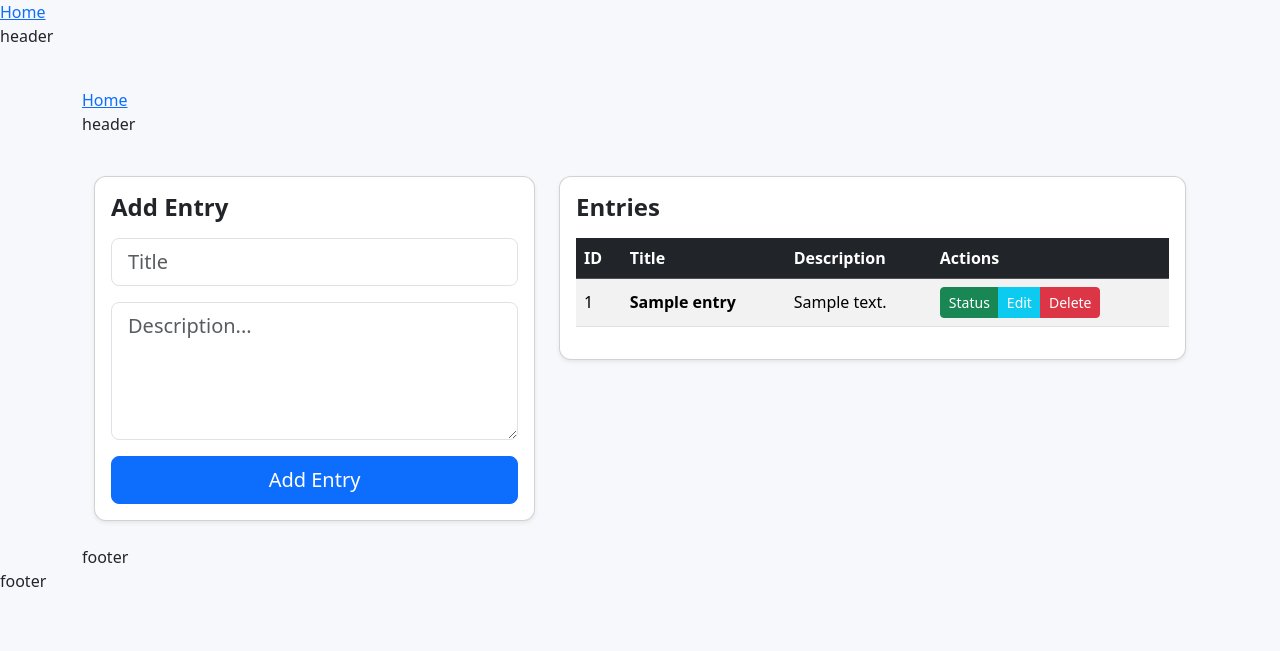
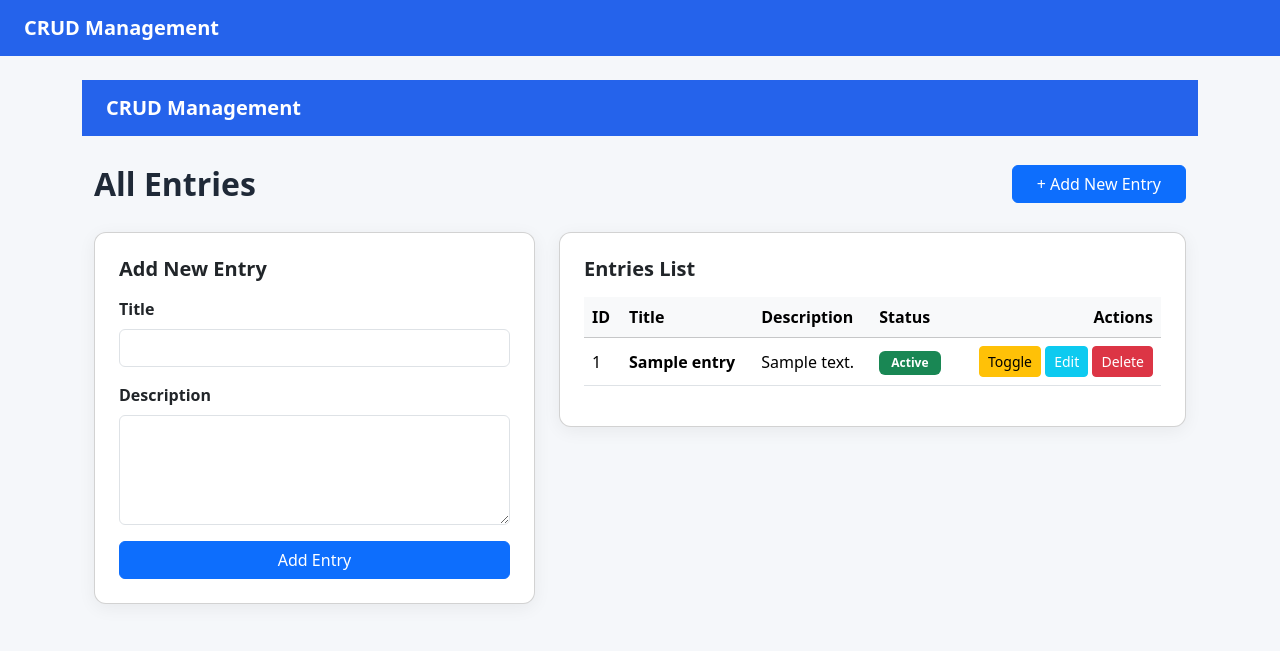
Before and after one commit to kalashrajput/devops-ci-cd-crud-app, a Flask app: page / in a window 1280 px wide. Shown: the top 651 px of the page. Run offline with Flask 2, Linux system fonts and the light colour scheme; tables that the repository leaves empty hold one stand-in row (values such as "Sample post").

Commit message:
Updated UI layout: new base and content templates

```diff
--- a/app/templates/base.html
+++ b/app/templates/base.html
@@ -1,37 +1,47 @@
 <!DOCTYPE html>
 <html lang="en">
-
 <head>
     <meta charset="UTF-8">
-    <title>Flask CRUD App</title>
+    <title>CRUD Dashboard</title>
 
-    <!-- Bootstrap 5 - Latest -->
-    <link href="https://cdn.jsdelivr.net/npm/bootstrap@5.3.2/dist/css/bootstrap.min.css" rel="stylesheet">
+    <!-- Bootstrap v5 -->
+    <link href="https://cdn.jsdelivr.net/npm/bootstrap@5.3.1/dist/css/bootstrap.min.css" rel="stylesheet">
 
     <style>
         body {
-            background: #f7f8fc;
+            background: #f5f7fa;
         }
-        .card {
+        .navbar {
+            background: #2563eb !important;
+        }
+        .page-title {
+            font-size: 32px;
+            font-weight: 700;
+            color: #1f2937;
+        }
+        .card-custom {
             border-radius: 12px;
-            overflow: hidden;
+            box-shadow: 0 4px 18px rgba(0,0,0,0.06);
         }
-        .container {
-            margin-top: 40px;
+        .badge-status {
+            padding: 6px 12px;
+            font-size: 12px;
         }
     </style>
 </head>
 
 <body>
 
-    {% include "header.html" %}
+<nav class="navbar navbar-dark px-4">
+    <a class="navbar-brand fw-bold" href="/"> CRUD Management </a>
+</nav>
 
-    <div class="container">
-        {% block content %}{% endblock %}
-    </div>
+<div class="container py-4">
+    {% block content %}{% endblock %}
+</div>
 
-    {% include "footer.html" %}
+<!-- Bootstrap JS -->
+<script src="https://cdn.jsdelivr.net/npm/bootstrap@5.3.1/dist/js/bootstrap.bundle.min.js"></script>
 
-    <script src="https://cdn.jsdelivr.net/npm/bootstrap@5.3.2/dist/js/bootstrap.bundle.min.js"></script>
 </body>
 </html>
--- a/app/templates/content.html
+++ b/app/templates/content.html
@@ -1,46 +1,47 @@
 {% extends "base.html" %}
-
 {% block content %}
 
-<div class="row">
+<div class="d-flex justify-content-between align-items-center mb-4">
+    <div class="page-title">All Entries</div>
+    <a href="#" class="btn btn-primary px-4">+ Add New Entry</a>
+</div>
 
-    <!-- LEFT FORM -->
-    <div class="col-md-5 mb-4">
-        <div class="card shadow-sm">
-            <div class="card-body">
-                <h4 class="fw-bold mb-3">Add Entry</h4>
+<div class="row g-4">
+
+    <!-- LEFT: ADD FORM -->
+    <div class="col-md-5">
+        <div class="card card-custom p-4">
+            <h5 class="mb-3 fw-bold">Add New Entry</h5>
 
             <form action="/add" method="post">
                 <div class="mb-3">
-                        <input class="form-control form-control-lg"
-                               type="text" name="title" placeholder="Title" required>
+                    <label class="form-label fw-semibold">Title</label>
+                    <input class="form-control" type="text" name="title" required>
                 </div>
 
                 <div class="mb-3">
-                        <textarea class="form-control form-control-lg" name="description"
-                                  rows="4" placeholder="Description..." required></textarea>
+                    <label class="form-label fw-semibold">Description</label>
+                    <textarea class="form-control" name="description" rows="4" required></textarea>
                 </div>
 
-                    <button class="btn btn-primary w-100 btn-lg">Add Entry</button>
+                <button class="btn btn-primary w-100">Add Entry</button>
             </form>
-
-            </div>
         </div>
     </div>
 
-    <!-- RIGHT TABLE -->
+    <!-- RIGHT: TABLE -->
     <div class="col-md-7">
-        <div class="card shadow-sm">
-            <div class="card-body">
-                <h4 class="fw-bold mb-3">Entries</h4>
+        <div class="card card-custom p-4">
+            <h5 class="mb-3 fw-bold">Entries List</h5>
 
-                <table class="table table-striped table-hover align-middle">
-                    <thead class="table-dark">
+            <table class="table table-hover align-middle">
+                <thead class="table-light">
                     <tr>
                         <th>ID</th>
                         <th>Title</th>
                         <th>Description</th>
-                            <th>Actions</th>
+                        <th>Status</th>
+                        <th class="text-end">Actions</th>
                     </tr>
                 </thead>
 
@@ -50,15 +51,21 @@
                         <td>{{ entry.id }}</td>
                         <td class="fw-semibold">{{ entry.title }}</td>
                         <td>{{ entry.description }}</td>
+
+                        <!-- STATUS BADGE -->
                         <td>
-                                <div class="btn-group">
-                                    <a href="/turn/{{ entry.id }}"
-                                       class="btn btn-sm {{ 'btn-success' if entry.status else 'btn-secondary' }}">
-                                        Status
-                                    </a>
+                            {% if entry.status %}
+                                <span class="badge bg-success badge-status">Active</span>
+                            {% else %}
+                                <span class="badge bg-secondary badge-status">Inactive</span>
+                            {% endif %}
+                        </td>
+
+                        <!-- ACTION BUTTONS -->
+                        <td class="text-end">
+                            <a href="/turn/{{ entry.id }}" class="btn btn-warning btn-sm">Toggle</a>
                             <a href="/update/{{ entry.id }}" class="btn btn-info btn-sm text-white">Edit</a>
                             <a href="/delete/{{ entry.id }}" class="btn btn-danger btn-sm">Delete</a>
-                                </div>
                         </td>
                     </tr>
                 {% endfor %}
@@ -70,6 +77,4 @@
 
 </div>
 
-</div>
-
 {% endblock %}
```
Lines whose indentation alone changed are shown as unchanged.
